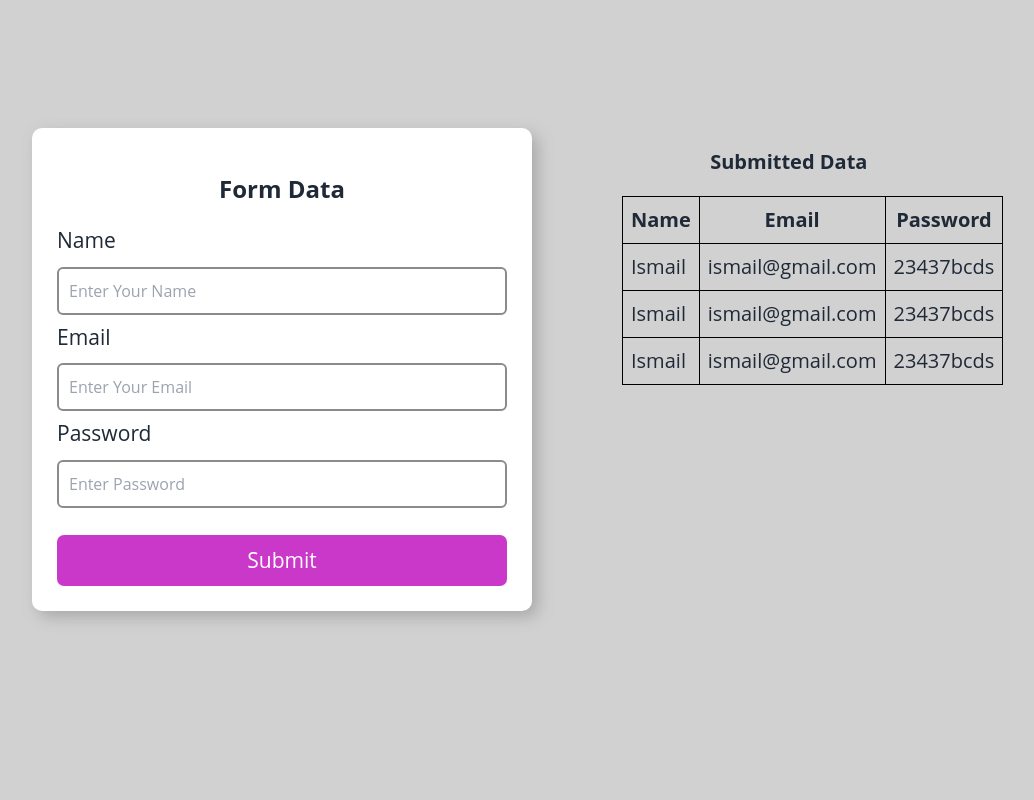
After one commit to mdismail07hossain/Php-Basic, a PHP site: page /php_form/form.php in a window 1280 px wide. The commit adds this page. Shown: the whole page, without its empty margins (18-1052 px from the left). Run offline with PHP 8.4, Linux system fonts and the light colour scheme; some libraries are stand-ins or nearby versions.

Commit message:
evidence owrk php form

```diff
--- /dev/null
+++ b/evdinces/oop_evedence/php_form/data.txt
@@ -0,0 +1,3 @@
+Ismail,ismail@gmail.com,23437bcds
+Ismail,ismail@gmail.com,23437bcds
+Ismail,ismail@gmail.com,23437bcds
--- /dev/null
+++ b/evdinces/oop_evedence/php_form/form.php
@@ -0,0 +1,54 @@
+
+
+<!DOCTYPE html>
+<html lang="en" data-theme="light">
+<head>
+    <meta charset="UTF-8">
+    <meta name="viewport" content="width=device-width, initial-scale=1.0">
+    <title>Form Data</title>
+    <link rel="stylesheet" href="form_php.css">
+    <link href="https://cdn.jsdelivr.net/npm/daisyui@4.12.14/dist/full.min.css" rel="stylesheet" type="text/css" />
+    <script src="https://cdn.tailwindcss.com"></script>
+</head>
+<body>
+    <section>
+        <div id="form_data">
+            <form action="" method="post">
+                <div class="full_form">
+                    <h2 class="text-center text-2xl mt-5 mb-5 font-bold">Form Data</h2>
+                    <div id="input_label">
+                        <label for="name">Name</label><br>
+                        <input type="text" name="inputName" id="name" placeholder="Enter Your Name" required><br>
+                        <label for="email">Email</label><br>
+                        <input type="email" name="inputEmail" id="email" placeholder="Enter Your Email" required><br>
+                        <label for="password">Password</label><br>
+                        <input type="password" name="inputPassword" id="password" placeholder="Enter Password" required><br>
+                    </div>
+                    <div id="submit_btn">
+                        <button type="submit" name="btn_submit" value="Submit">Submit</button>
+                    </div>
+                </div>
+            </form>
+        </div>
+    </section>
+
+    <section>
+        <h2 class="ml-[57%] text-xl mt-5 mb-5 font-bold">Submitted Data</h2>
+        <?php
+                require('process.php');
+                if(  isset($_POST["btn_submit"])){
+                    $name= ($_POST["inputName"]);
+                    $email = ($_POST["inputEmail"]);
+                    $password = ($_POST["inputPassword"]);
+
+                        $process = new Process($name, $email, $password);
+                        $process->save();
+                        echo "<div class='ml-[44%]'>Data saved successfully!</div>";
+                }
+        ?>
+        <?php
+        Process::display_process();
+        ?>
+    </section>
+</body>
+</html>
--- /dev/null
+++ b/evdinces/oop_evedence/php_form/form_php.css
@@ -0,0 +1,48 @@
+* {
+  margin: 0;
+  padding: 0;
+  box-sizing: border-box;
+  font-family: "Open Sans", sans-serif;
+}
+
+body {
+  min-height: 100vh;
+  padding: 0 10px;
+  background: #d1d1d1;
+  padding-top: 10%;
+}
+
+#form_data {
+  background-color: rgb(255, 255, 255);
+  margin-left: 40px;
+  width: 100%;
+  max-width: 500px;
+  box-shadow: 6px 6px 15px rgb(170, 170, 170);
+  padding: 25px;
+  border-radius: 10px;
+  float: left;
+}
+#input_label label {
+  font-size: 21px;
+  font-weight: 500;
+}
+#input_label input {
+  width: 100%;
+  padding: 10px;
+  border: 2px solid #8b8b8b;
+  outline: none;
+  border-radius: 6px;
+  margin-top: 10px;
+  margin-bottom: 7px;
+}
+
+#submit_btn {
+  width: 100%;
+  padding: 10px;
+  background-color: #bb00bbc7;
+  color: #fff;
+  margin-top: 20px;
+  border-radius: 7px;
+  font-size: 21px;
+  text-align: center;
+}
--- /dev/null
+++ b/evdinces/oop_evedence/php_form/process.php
@@ -0,0 +1,55 @@
+<?php
+    class Process{
+        private $name;
+        private $email;
+        private $password;
+
+        private static $file_path="data.txt";
+
+        function __construct($names, $emails, $passwords){
+            $this->name = $names;
+            $this->email = $emails;
+            $this->password = $passwords;
+        }
+
+        public function propertyPass() {
+            return $this->name.",". $this->email.",". $this->password.PHP_EOL;
+        }
+
+
+        public function save(){
+            $processes= file(self::$file_path);
+            file_put_contents(self::$file_path, $this->propertyPass(), FILE_APPEND);
+        }
+
+
+        public static function display_process() {
+            $processes = file(self::$file_path);
+
+            echo "
+            <table style='margin-left: 50%; padding-bottom: 10; font-size: 1.25rem; border-collapse: collapse;'>
+                <thead>
+                    <tr>
+                        <th style='border: 1px solid black; padding: 8px;'>Name</th>
+                        <th style='border: 1px solid black; padding: 8px;'>Email</th>
+                        <th style='border: 1px solid black; padding: 8px;'>Password</th>
+                    </tr>
+                </thead>
+                <tbody>";
+                foreach ($processes as $process) {
+                list($name, $email, $password) = explode(",", trim($process));
+                echo "
+                <tr>
+                    <td style='border: 1px solid black; padding: 8px;'>$name</td>
+                    <td style='border: 1px solid black; padding: 8px;'>$email</td>
+                    <td style='border: 1px solid black; padding: 8px;'>$password</td>
+                </tr>";
+            }
+            echo "
+                </tbody>
+            </table>";
+        }
+
+    }
+
+?>
```
Also changed, not shown: evdinces/oop_evedence/cus.php (+24 -7 lines), evdinces/oop_evedence/cus_data.txt (+6 -9 lines), evdinces/oop_evedence/customer.php (+38 -2 lines).
